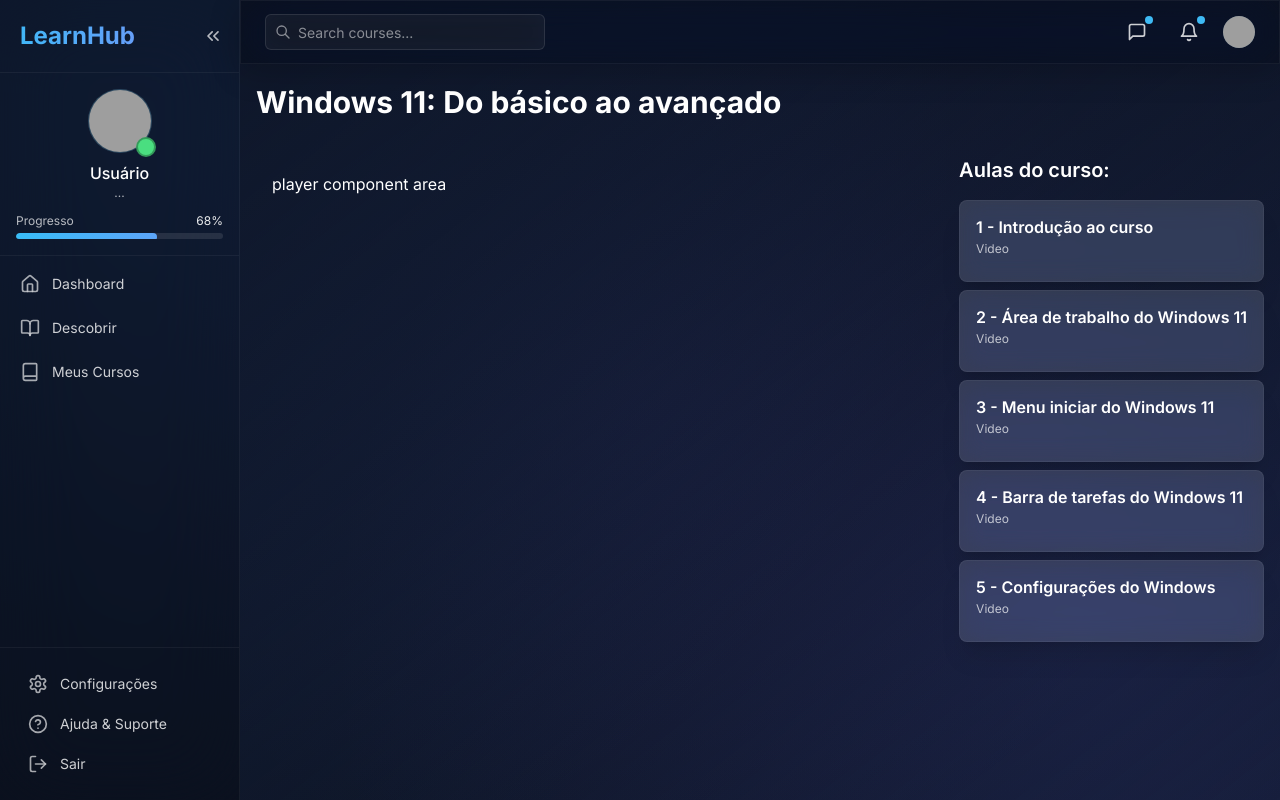
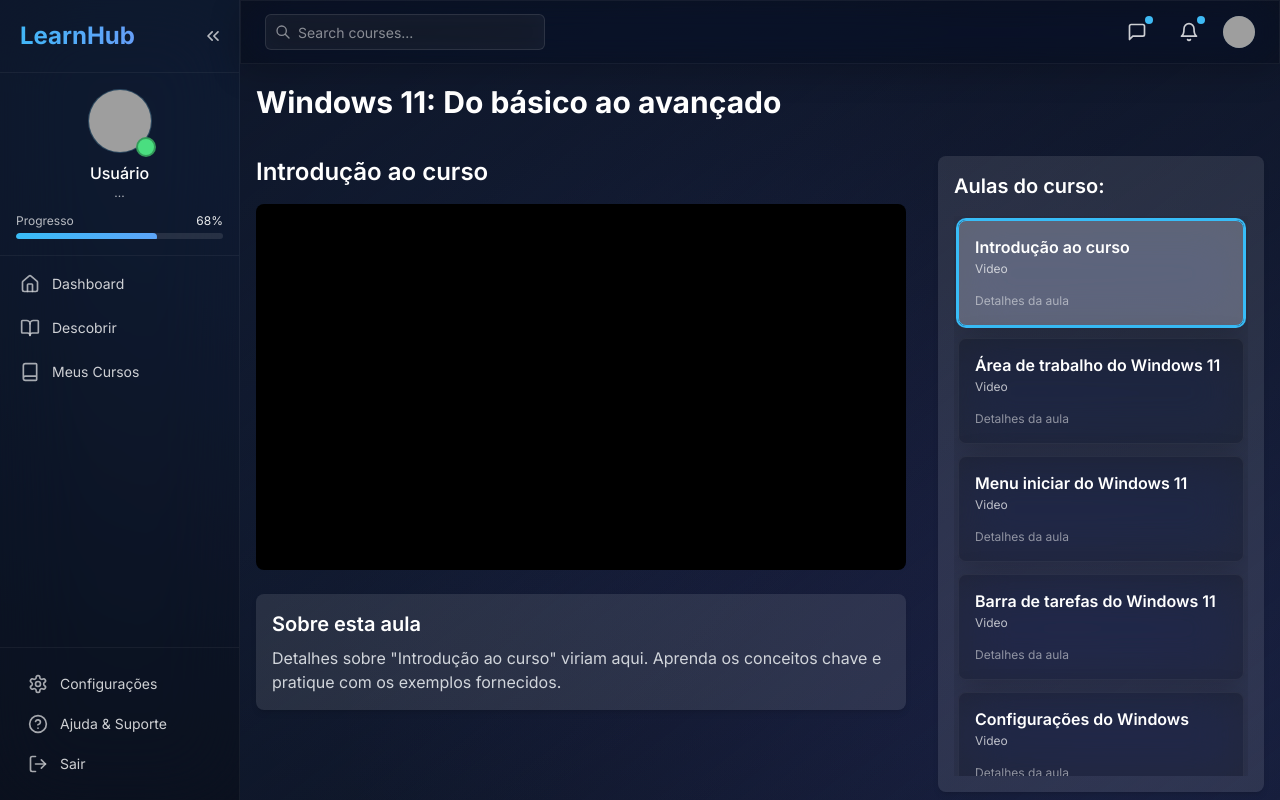
Before and after one commit to otaviocostao/learn-hub, a React (Vite) app: page /my-courses/course/video-lesson in a window 1280 px wide. Built offline with nearby package versions, Linux system fonts and the light colour scheme; grey boxes are pictures that could not be loaded.

Commit message:
feat: player youtube + lista de aulas

```diff
--- a/package.json
+++ b/package.json
@@ -55,6 +55,7 @@
     "react-hook-form": "^7.53.0",
     "react-resizable-panels": "^2.1.3",
     "react-router-dom": "^6.26.2",
+    "react-youtube": "^10.1.0",
     "recharts": "^2.12.7",
     "sonner": "^1.5.0",
     "tailwind-merge": "^2.5.2",
@@ -76,6 +77,7 @@
     "globals": "^15.9.0",
     "lovable-tagger": "^1.1.7",
     "postcss": "^8.4.47",
+    "tailwind-scrollbar": "^3.1.0",
     "tailwindcss": "^3.4.17",
     "typescript": "^5.5.3",
     "typescript-eslint": "^8.0.1",
--- a/src/components/LessonCard.tsx
+++ b/src/components/LessonCard.tsx
@@ -1,9 +1,13 @@
+// src/components/LessonCard.tsx (ou onde estiver seu LessonCard)
+
 import React from 'react';
-import { Link } from 'react-router-dom';
+// Link não é mais necessário para esta funcionalidade de troca de aula na mesma página
+// import { Link } from 'react-router-dom';
 import { Star } from 'lucide-react';
 
-interface CourseCardProps {
-  course: {
+// Mantendo a interface como está, mas poderia ser movida para um arquivo de tipos compartilhado
+// se usada em muitos lugares.
+export interface LessonCardData { // Renomeei para ser mais específico, mas pode manter CourseCardProps['course']
   id: string;
   title: string;
   model: string;
@@ -13,19 +17,56 @@ interface CourseCardProps {
   progress?: number;
   students?: number;
   lessons?: number;
-  };
+  youtubeVideoId: string;
+}
+
+interface LessonCardProps {
+  course: LessonCardData;
   type?: 'in-progress' | 'discover';
   className?: string;
+  onLessonSelect?: (lesson: LessonCardData) => void; // Nova prop para o callback
+  isActive?: boolean; // Opcional: para destacar o card ativo
 }
 
-const LessonCard: React.FC<CourseCardProps> = ({ course, type = 'discover', className }) => {
+const LessonCard: React.FC<LessonCardProps> = ({
+  course,
+  type = 'discover',
+  className,
+  onLessonSelect,
+  isActive = false // Padrão para false
+}) => {
   const { id, title, model, instructor, category, rating, progress = 0, students, lessons } = course;
 
+  const handleCardClick = () => {
+    if (onLessonSelect) {
+      onLessonSelect(course);
+    }
+  };
+
+  // Classes condicionais para o card ativo
+  const activeClasses = isActive ? 'ring-2 ring-sky-400 border-sky-400 bg-white/25' : 'border-white/18 hover:bg-white/20';
+
   return (
-    <Link to={`/courses/lesson/${id}`} className={`course-card flex flex-col h-full mb-2 ${className || ''}`}>
+    // Em vez de Link, usamos um div e o tornamos clicável
+    <div
+      onClick={handleCardClick}
+      className={`course-card flex flex-col mb-2 cursor-pointer transition-colors duration-150 ${activeClasses} ${className || ''}`}
+      role="button" // Adiciona semântica
+      tabIndex={0} // Torna focável via teclado
+      onKeyPress={(e) => { // Permite ativação com Enter/Space
+        if (e.key === 'Enter' || e.key === ' ') {
+          handleCardClick();
+        }
+      }}
+    >
       <div className="p-4 flex-grow flex flex-col">
-        <h3 className="text-md font-semibold text-white mb-1 leading-tight truncate">{id} - {title}</h3>
+        <h3 className="text-md font-semibold text-white mb-1 leading-tight truncate">
+          {/* Você pode decidir se quer o ID aqui ainda */}
+          {/* {id} -  */}
+          {title}
+        </h3>
         <p className="text-xs text-white/70 mb-2 flex-grow">{model}</p>
+        {/* ... (resto do conteúdo do card permanece o mesmo) ... */}
         {type === 'in-progress' && progress > 0 && (
           <div className="mt-auto pt-2">
             <div className="w-full bg-gray-700 rounded-full h-1.5">
@@ -41,8 +82,13 @@ const LessonCard: React.FC<CourseCardProps> = ({ course, type = 'discover', clas
             {students && <span className="ml-2 text-white/50">({students.toLocaleString()})</span>}
           </div>
         )}
+         {type === 'discover' && rating === 0 && !lessons && ( // Placeholder se não houver rating ou lessons
+          <div className="mt-auto pt-2 text-xs text-white/50">
+            <span>Detalhes da aula</span>
           </div>
-    </Link>
+        )}
+      </div>
+    </div>
   );
 };
 
--- /dev/null
+++ b/src/components/LessonPlayer.tsx
@@ -0,0 +1,70 @@
+// src/components/LessonPlayer.tsx
+
+import React from 'react';
+import YouTube, { YouTubeProps, YouTubePlayer } from 'react-youtube';
+
+interface LessonPlayerProps {
+  videoId: string;
+  onVideoEnd?: () => void;
+  // Adicione outras props que precisar
+}
+
+const LessonPlayer: React.FC<LessonPlayerProps> = ({ videoId, onVideoEnd }) => {
+  const playerRef = React.useRef<YouTubePlayer | null>(null);
+
+  const onPlayerReady: YouTubeProps['onReady'] = (event) => {
+    playerRef.current = event.target;
+    // console.log('Player is ready:', event.target);
+  };
+
+  const onStateChange: YouTubeProps['onStateChange'] = (event) => {
+    // console.log('Player state changed:', event.data);
+    if (event.data === 0 && onVideoEnd) { // 0 = YT.PlayerState.ENDED
+      onVideoEnd();
+    }
+  };
+
+  const onError: YouTubeProps['onError'] = (event) => {
+    console.error('YouTube Player Error:', event.data);
+  };
+
+  const opts: YouTubeProps['opts'] = {
+    // Remova completamente height e width daqui para controle total via CSS
+    // height: '100%', // NÃO FAÇA ISSO AQUI
+    // width: '100%',  // NEM ISSO
+    playerVars: {
+      autoplay: 0,
+      controls: 1,
+      rel: 0,
+      showinfo: 0,
+      modestbranding: 1,
+      fs: 1,
+      iv_load_policy: 3,
+      // 'origin': window.location.origin, // Descomente se necessário para o deploy
+    },
+  };
+
+  return (
+    // Este div é o container principal do player.
+    // `aspect-video` define a proporção.
+    // `w-full` faz ele ocupar a largura disponível do seu pai em `Lesson.tsx`.
+    // `max-w-4xl` limita a largura máxima (opcional, mas bom para layouts grandes).
+    // `mx-auto` centraliza se a largura for menor que a disponível.
+    // `rounded-lg overflow-hidden` para bordas arredondadas e garantir que o iframe não vaze.
+    <div className="relative w-full aspect-video max-w-4xl mx-auto bg-black rounded-lg overflow-hidden">
+      <YouTube
+        videoId={videoId}
+        opts={opts}
+        onReady={onPlayerReady}
+        onStateChange={onStateChange}
+        onError={onError}
+        // className aplica-se ao container que o react-youtube pode criar
+        className="absolute top-0 left-0 w-full h-full"
+        // iframeClassName aplica-se diretamente ao elemento <iframe>
+        iframeClassName="absolute top-0 left-0 w-full h-full"
+      />
+    </div>
+  );
+};
+
+export default LessonPlayer;
--- a/src/pages/Lesson.tsx
+++ b/src/pages/Lesson.tsx
@@ -1,10 +1,26 @@
-import React from 'react';
 import CourseCard from '../components/CourseCard';
 import ProgressCircle from '../components/ProgressCircle';
 import { ArrowRight } from 'lucide-react';
 import LessonCard from '@/components/LessonCard';
+import LessonPlayer from '@/components/LessonPlayer';
 
-const discoverLesson = [
+import { useState, useEffect } from 'react';
+
+// Interface para os dados da aula, incluindo o youtubeVideoId
+interface LessonData {
+  id: string;
+  title: string;
+  model: string;
+  instructor: string;
+  category: string;
+  rating: number;
+  progress: number;
+  students: number;
+  lessons: number;
+  youtubeVideoId: string;
+}
+
+const discoverLesson: LessonData[] = [
   {
     id: '1',
     title: 'Introdução ao curso',
@@ -14,7 +30,8 @@ const discoverLesson = [
     rating: 0,
     progress: 5,
     students: 0,
-    lessons: 0
+    lessons: 0,
+    youtubeVideoId: '3lNH264f8f4'
   },
   {
     id: '2',
@@ -25,7 +42,8 @@ const discoverLesson = [
     rating: 0,
     progress: 0,
     students: 0,
-    lessons: 0
+    lessons: 0,
+    youtubeVideoId: 'jM4BzN4ci7E' // Outro vídeo de exemplo
   },
   {
     id: '3',
@@ -36,7 +54,8 @@ const discoverLesson = [
     rating: 0,
     progress: 0,
     students: 0,
-    lessons: 0
+    lessons: 0,
+    youtubeVideoId: '3JZ_D3ELwOQ' // Outro vídeo de exemplo
   },
   {
     id: '4',
@@ -47,7 +66,8 @@ const discoverLesson = [
     rating: 0,
     progress: 0,
     students: 0,
-    lessons: 0
+    lessons: 0,
+    youtubeVideoId: 'VIDEO_ID_BARRA_TAREFAS' // Substitua pelo ID real
   },
   {
     id: '5',
@@ -58,34 +78,117 @@ const discoverLesson = [
     rating: 0,
     progress: 0,
     students: 0,
-    lessons: 0
+    lessons: 0,
+    youtubeVideoId: 'VIDEO_ID_CONFIGURACOES' // Substitua pelo ID real
+  },
+  {
+    id: '6',
+    title: 'Configurações do Windows',
+    model: 'Video',
+    instructor: 'Equipe LearnHub',
+    category: 'Windows',
+    rating: 0,
+    progress: 0,
+    students: 0,
+    lessons: 0,
+    youtubeVideoId: 'VIDEO_ID_CONFIGURACOES' // Substitua pelo ID real
   },
 ];
 
 const Lesson = () => {
+  // Estado para guardar o ID do vídeo da aula atual e o título
+  const [currentVideoId, setCurrentVideoId] = useState<string | null>(null);
+  const [currentLessonTitle, setCurrentLessonTitle] = useState<string>('');
+
+  // Define o primeiro vídeo da lista como padrão ao carregar
+  useEffect(() => {
+    if (discoverLesson.length > 0 && !currentVideoId) {
+      setCurrentVideoId(discoverLesson[0].youtubeVideoId);
+      setCurrentLessonTitle(discoverLesson[0].title);
+    }
+  }, [currentVideoId]); // Dependência para evitar re-renderizações desnecessárias
+
+  const handleLessonClick = (lesson: LessonData) => {
+    setCurrentVideoId(lesson.youtubeVideoId);
+    setCurrentLessonTitle(lesson.title);
+  };
+
+  const handleVideoEnd = () => {
+    console.log(`Vídeo "${currentLessonTitle}" terminou.`);
+    // Aqui você pode adicionar lógica para:
+    // - Marcar a aula como concluída
+    // - Avançar para a próxima aula automaticamente
+    const currentIndex = discoverLesson.findIndex(lesson => lesson.youtubeVideoId === currentVideoId);
+    if (currentIndex !== -1 && currentIndex < discoverLesson.length - 1) {
+      const nextLesson = discoverLesson[currentIndex + 1];
+      setCurrentVideoId(nextLesson.youtubeVideoId);
+      setCurrentLessonTitle(nextLesson.title);
+      console.log(`Avançando para: ${nextLesson.title}`);
+    } else {
+      console.log("Fim do curso ou última aula assistida.");
+      // Poderia mostrar uma mensagem de conclusão do curso, etc.
+    }
+  };
+
   return (
-    <div className="animate-fade-in">
+    <div className="animate-fade-in text-white"> {/* Adicionei text-white para melhor contraste */}
       <div className="mt-5 mb-8 flex items-start justify-between">
-          <h1 className="text-3xl font-bold text-white mb-1">Windows 11: Do básico ao avançado</h1>
+        {/* Este título poderia ser o nome do curso geral */}
+        <h1 className="text-3xl font-bold mb-1">Windows 11: Do básico ao avançado</h1>
       </div>
 
-
-      <section className='flex w-full flex-end'>
-
-        <div className='flex w-full box-border p-4 '>
-            <h1>player component area</h1>
+      <section className='flex flex-col lg:flex-row w-full gap-6 lg:gap-8'>
+        {/* Área do Player e Informações da Aula */}
+        <div className='flex-grow lg:w-2/3 box-border'> {/* Ocupa mais espaço */}
+          {currentVideoId ? (
+            <>
+              <h2 className="text-2xl font-semibold mb-4">{currentLessonTitle}</h2>
+              <LessonPlayer videoId={currentVideoId} onVideoEnd={handleVideoEnd} />
+            </>
+          ) : (
+            <div className="aspect-video w-full max-w-4xl mx-auto bg-black flex items-center justify-center rounded-lg">
+              <p className="text-xl">Selecione uma aula da lista para começar.</p>
+            </div>
+          )}
+          {/* Você pode adicionar mais informações sobre a aula aqui abaixo do player */}
+          <div className="mt-6 p-4 bg-white/10 rounded-lg shadow-md">
+            <h3 className="text-xl font-semibold mb-2">Sobre esta aula</h3>
+            <p className="text-gray-300">
+              {/* Idealmente, você teria uma descrição para cada aula */}
+              Detalhes sobre "{currentLessonTitle}" viriam aqui. Aprenda os conceitos chave e pratique com os exemplos fornecidos.
+            </p>
+          </div>
         </div>
 
-        <div className='w-30%'>
-            <div className="flex items-center justify-between mb-4">
-                <h2 className="text-xl font-semibold text-white">Aulas do curso:</h2>
-            </div>
+        {/* Lista de Aulas */}
+        <div className='bg-white/10 rounded-lg shadow-md lg:w-1/3 w-full lg:max-w-sm xl:max-w-md box-border p-4'> {/* Aumentei o padding geral para p-4 */}
+          <div className="flex items-center justify-between mb-4"> {/* mb-4 para espaçamento abaixo do título */}
+            <h2 className="text-xl font-semibold text-white">Aulas do curso:</h2>
+          </div>
 
-            <div className=" gap-6">
-                {discoverLesson.map(course => (
-                    <LessonCard key={course.id} course={course} type="discover" className="backdrop-blur-md bg-white/15 rounded-lg border border-white/18 shadow-xl" />
-                ))}
-            </div>
+          {/*
+            Container para a lista de cards com altura máxima e rolagem.
+            'max-h-96' é um exemplo (24rem ou 384px). Ajuste este valor.
+            Valores comuns do Tailwind para max-h:
+            max-h-60 (15rem, 240px)
+            max-h-72 (18rem, 288px)
+            max-h-80 (20rem, 320px)
+            max-h-96 (24rem, 384px)
+            Ou use um valor arbitrário: max-h-[400px] ou max-h-[25rem]
+          */}
+          <div className="space-y-3 overflow-y-auto max-h-[35rem] p-1"> {/* Adicionei pr-1 para um pequeno espaço para a barra de rolagem */}
+            {discoverLesson.map(lesson => (
+              <LessonCard
+                key={lesson.id}
+                course={lesson}
+                type="discover"
+                onLessonSelect={handleLessonClick}
+                isActive={currentVideoId === lesson.youtubeVideoId}
+                // O className dentro do LessonCard já lida com o estilo base e ativo.
+                // Se precisar de classes adicionais específicas para o item da lista aqui, adicione-as.
+              />
+            ))}
+          </div>
         </div>
       </section>
     </div>
```
Also changed, not shown: 1 other file (tests, documents, lock files or other folders). Lines whose indentation alone changed are shown as unchanged.
